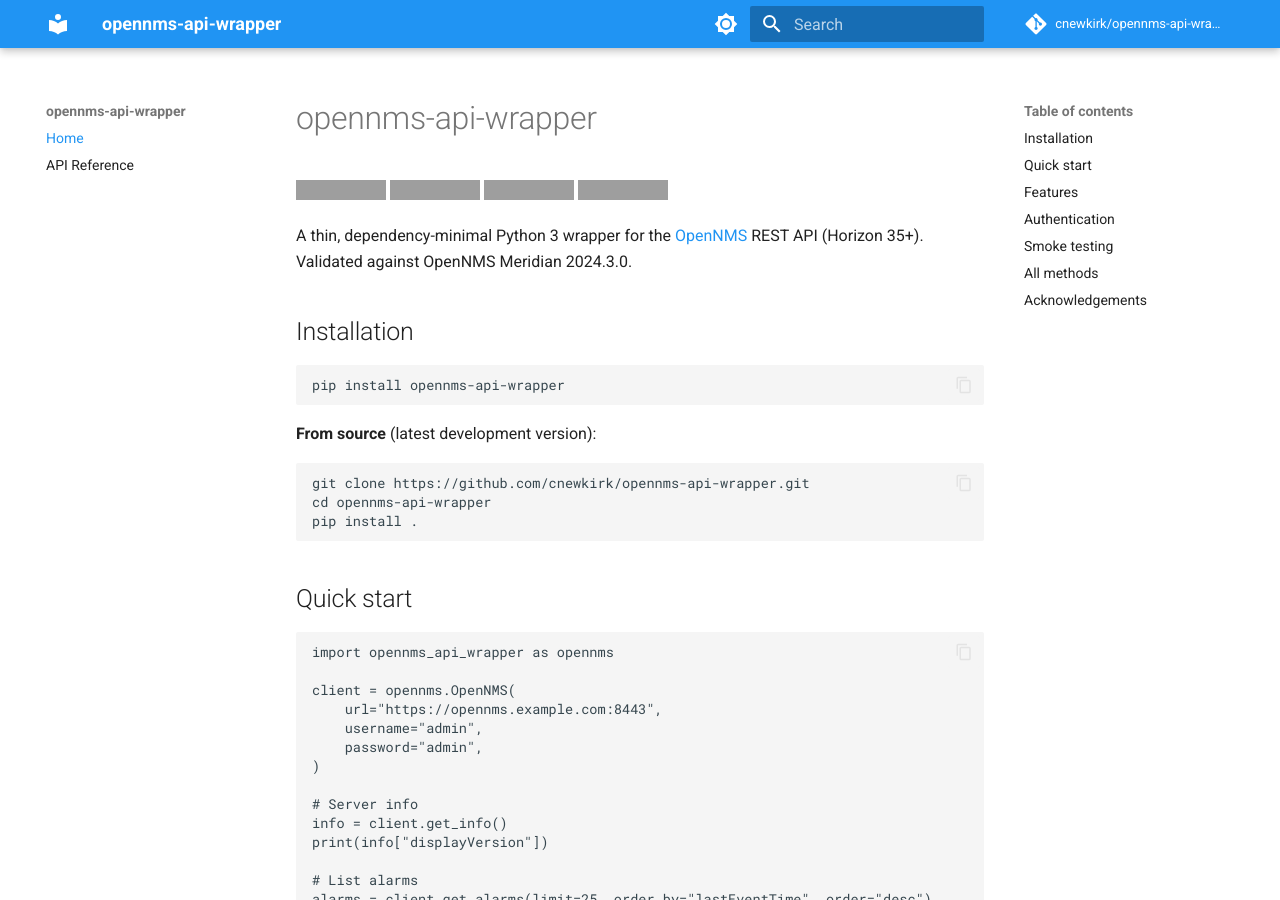
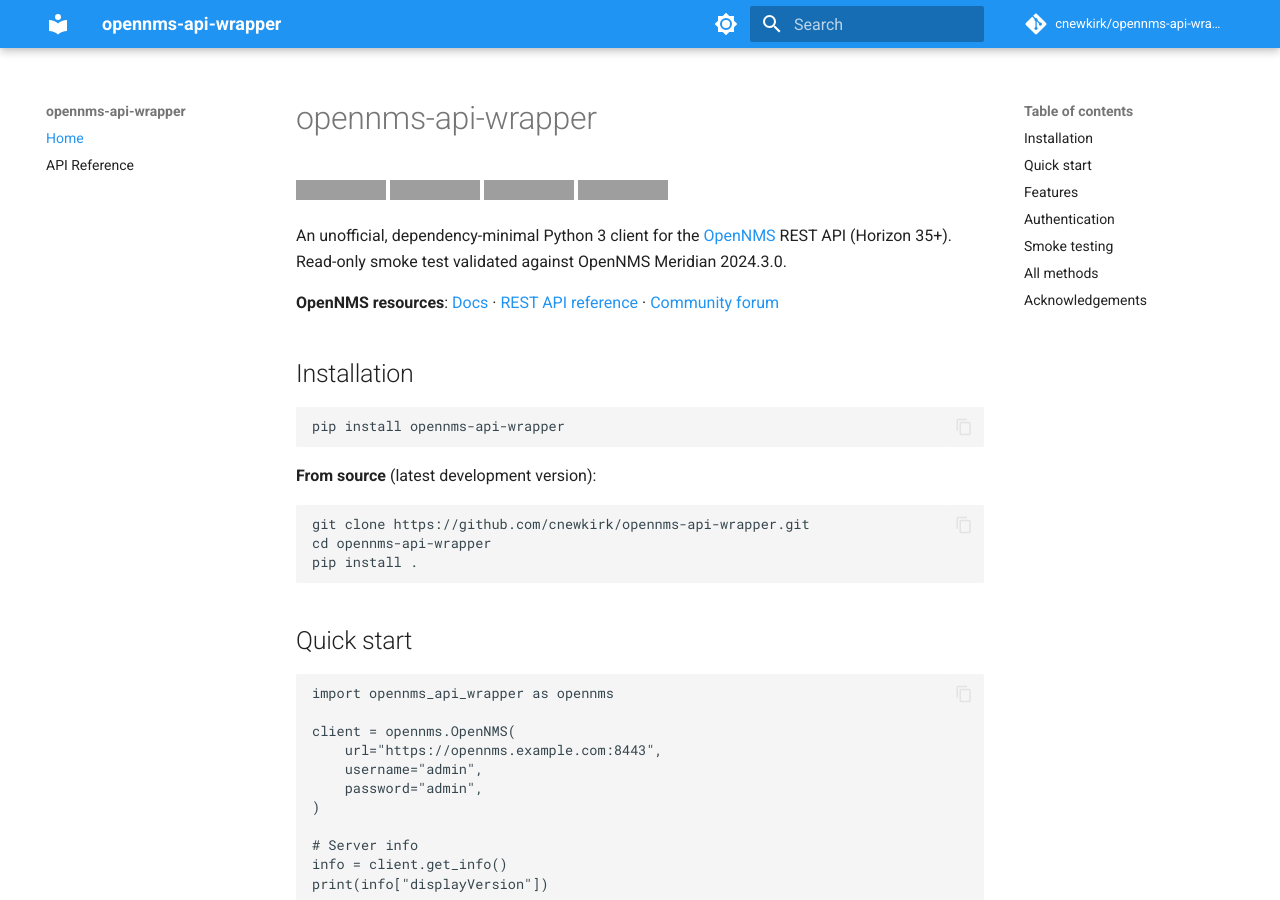
Before and after one commit to cnewkirk/opennms-api-wrapper, an MkDocs documentation site: the page built from docs/index.md, in a window 1280 px wide and 900 px high. Built offline with MkDocs 1.6.1 and Material for MkDocs 9.7.7, drawn with Linux system fonts in a browser that asks for light colours; comment, search, counter and statistics services are not loaded; some of the changed text lies outside the part shown; grey boxes are pictures that could not be loaded.

Commit message:
docs: clarify unofficial status, read-only validation, add OpenNMS links
- Replace "thin wrapper" with "unofficial client" throughout to clearly
  signal this is a community project, not an official OpenNMS product
- Qualify live-server validation as read-only; note write mode is untested
  against a live server and invite contributions
- Add OpenNMS resources block (docs, REST API reference, community forum)
  to README and docs/index.md for discoverability
- Update GitHub repo description to include "unofficial"

Co-Authored-By: Claude Sonnet 4.6 <noreply@anthropic.com>

```diff
--- a/docs/index.md
+++ b/docs/index.md
@@ -5,8 +5,10 @@
 [![Python](https://img.shields.io/badge/python-3.8%2B-blue)](https://www.python.org/)
 [![License: MIT](https://img.shields.io/badge/License-MIT-yellow.svg)](https://github.com/cnewkirk/opennms-api-wrapper/blob/main/LICENSE)
 
-A thin, dependency-minimal Python 3 wrapper for the [OpenNMS](https://www.opennms.com/) REST API (Horizon 35+).
-Validated against OpenNMS Meridian 2024.3.0.
+An unofficial, dependency-minimal Python 3 client for the [OpenNMS](https://www.opennms.com/) REST API (Horizon 35+).
+Read-only smoke test validated against OpenNMS Meridian 2024.3.0.
+
+**OpenNMS resources**: [Docs](https://docs.opennms.com/) · [REST API reference](https://docs.opennms.com/horizon/latest/development/rest/rest-api.html) · [Community forum](https://opennms.discourse.group/)
 
 ## Installation
 
```
Also changed, not shown: other parts of docs/index.md (+2 -1 lines), README.md (+9 -4 lines).
